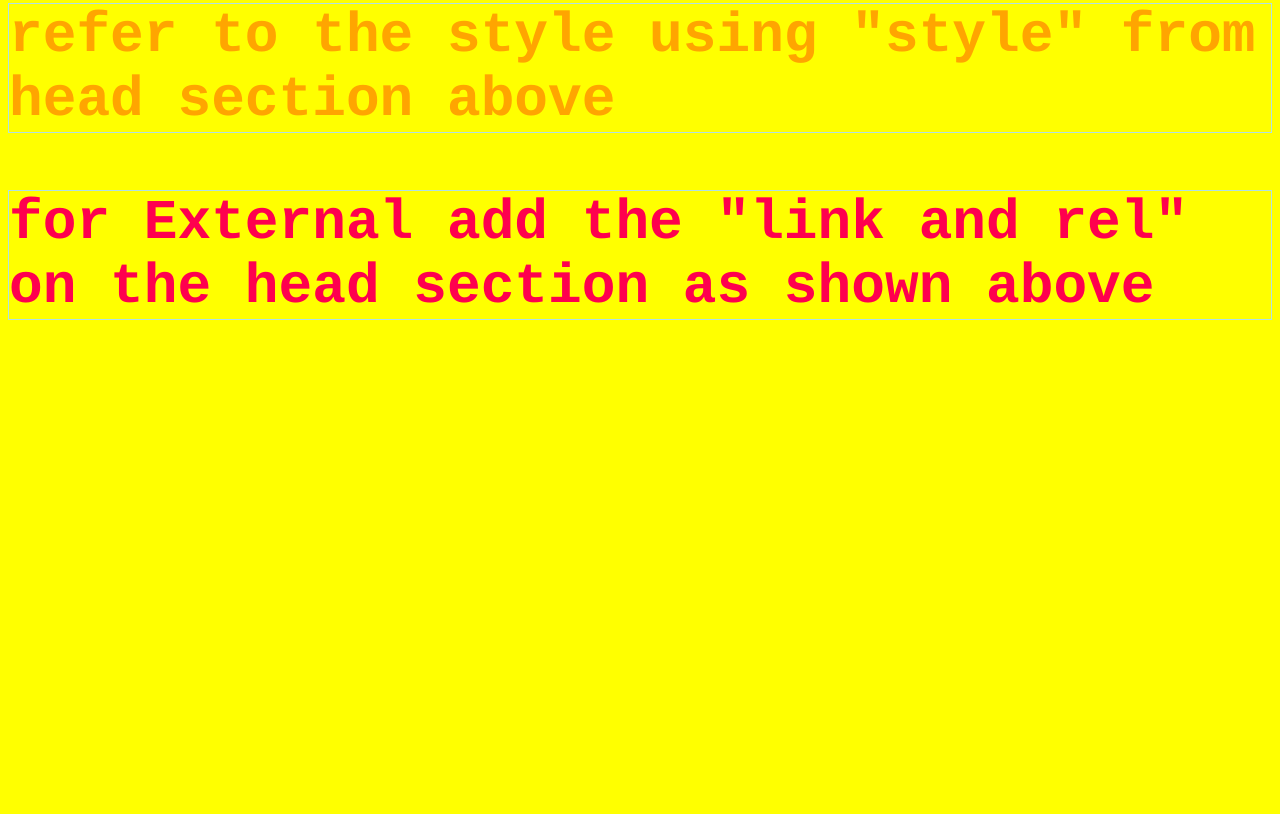
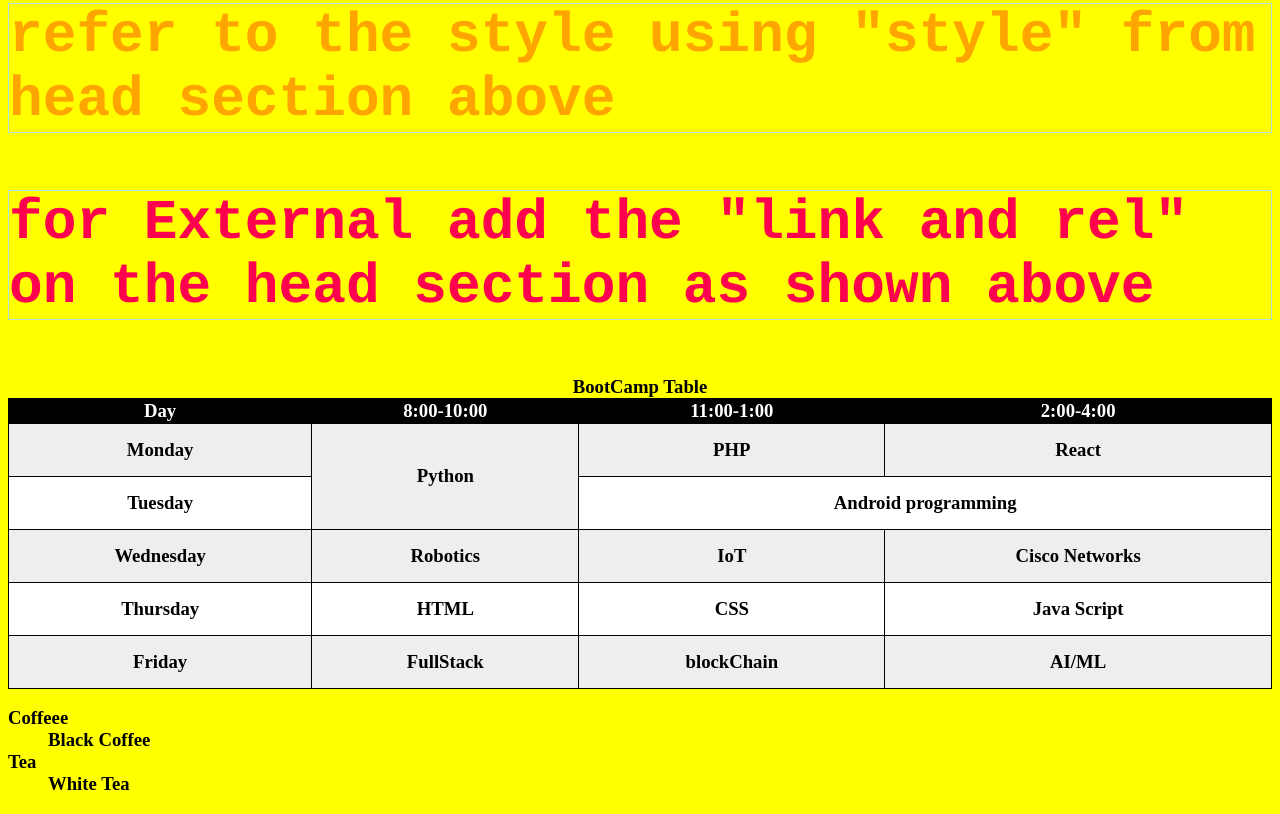
Before and after one commit to TimzOwen/Intro-web-development-bootstrap, a plain HTML site: page index.html in a window 1280 px wide. Shown: the part 3522-4336 px from the top of the page. Before the commit the page ends 3898 px from the top, so only its background shows below. Drawn offline with Linux system fonts and the light colour scheme.

Commit message:
Update index.html
updated on tables and css

```diff
--- a/index.html
+++ b/index.html
@@ -90,5 +90,54 @@
             <p id="selection"> refer to the style using "style" from head section above</p>
             <p class="error">for External add the "link and rel" on the head section as shown above </p>
 
+
+            <!--Tables. using table header, table row and table data-->
+        <table id="t01" align="center">
+        <caption>BootCamp Table</caption>
+            <tr>
+                <th>Day</th>
+                <th>8:00-10:00</th>
+                <th>11:00-1:00</th>
+                <th>2:00-4:00</th>
+            </tr>
+            <tr>
+                <td>Monday</td>
+                <td rowspan="2">Python</td>
+                <td>PHP</td>
+                <td>React</td>
+            </tr>
+            <tr>
+                <td>Tuesday</td>
+                <td colspan="2">Android programming</td>
+            </tr>
+            <tr>
+                <td>Wednesday</td>
+                <td>Robotics</td>
+                <td>IoT</td>
+                <td>Cisco Networks</td>
+            </tr>
+            <tr>
+                <td>Thursday</td>
+                <td>HTML</td>
+                <td>CSS</td>
+                <td>Java Script</td>
+            </tr>
+            <tr>
+                <td>Friday</td>
+                <td>FullStack</td>
+                <td>blockChain</td>
+                <td>AI/ML</td>
+            </tr>
+        </table>
+        <!--Description List-->
+        <dl>
+            <dt>Coffeee</dt>
+                <dd>Black Coffee</dd>
+            <dt>Tea</dt>
+                <dd>White Tea</dd>
+        </dl>
     </body>
 </html>
+
+    </body>
+</html>
```
